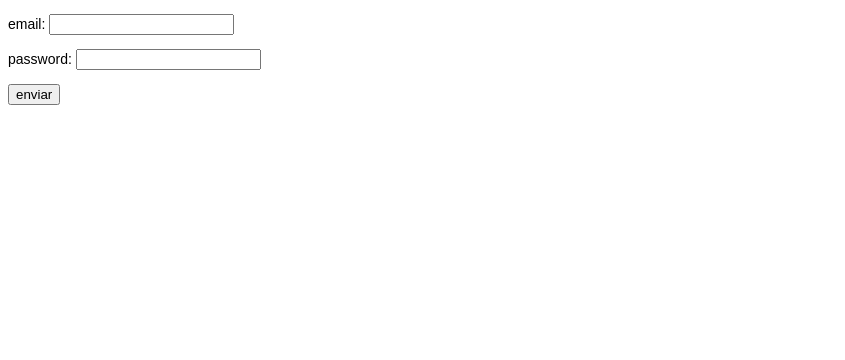
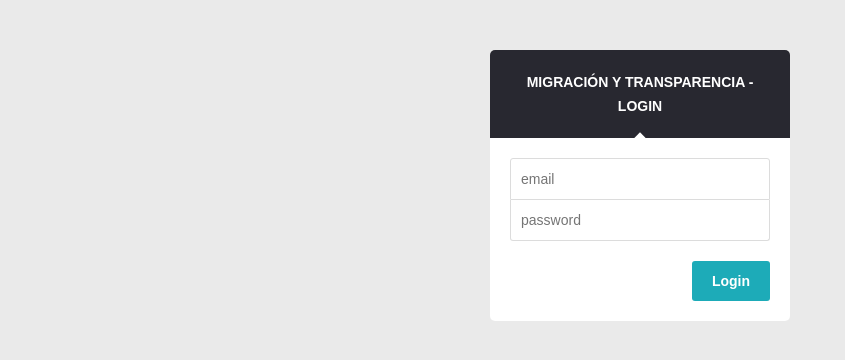
Before and after one commit to fundar/migracion, a CodeIgniter app: page /index.php/requests/login in a window 1280 px wide. Shown: the top 360 px of the page, without its empty margins (0-845 px from the left). Run offline with CodeIgniter, Linux system fonts and the light colour scheme.

Commit message:
cambios login migracion

```diff
--- a/application/views/login.php
+++ b/application/views/login.php
@@ -1,38 +1,158 @@
 <!DOCTYPE html>
 <html>
 <head>
-	<meta charset="utf-8" />
+	<meta charset="utf-8">
 	<title>Migración y transparencia - Login</title>
-	<meta name="keywords" content="Migración, transparencia" />
-    <meta name="description" content="Migración y transparencia" />
-<style type='text/css'>
-body
-{
-	font-family: Arial;
+	<style>
+		body {
+			background: #eaeaea;
+			color: #999;
+			font: 100%/1.5em sans-serif;
+			margin: 0;
+		}
+
+		h3 { margin: 0; }
+
+		a {
+			color: #999;
+			text-decoration: none;
+		}
+
+		a:hover { color: #1dabb8; }
+
+		fieldset {
+			border: none;
+			margin: 0;
+		}
+
+		input {
+			border: none;
+			font-family: inherit;
+			font-size: inherit;
+			margin: 0;
+			-webkit-appearance: none;
+		}
+
+		input:focus {
+		  outline: none;
+		}
+
+		input[type="submit"] { cursor: pointer; }
+
+		.clearfix { *zoom: 1; }
+		.clearfix:before, .clearfix:after {
+			content: "";
+			display: table;
+		}
+		.clearfix:after { clear: both; }
+
+		/* ---------- LOGIN-FORM ---------- */
+
+		#login-form {
+			margin: 50px auto;
+			width: 300px;
+		}
+
+		#login-form h3 {
+			background-color: #282830;
+			border-radius: 5px 5px 0 0;
+			color: #fff;
+			font-size: 14px;
+			padding: 20px;
+			text-align: center;
+			text-transform: uppercase;
+		}
+
+		#login-form fieldset {
+			background: #fff;
+			border-radius: 0 0 5px 5px;
+			padding: 20px;
+			position: relative;
+		}
+
+		#login-form fieldset:before {
+			background-color: #fff;
+			content: "";
+			height: 8px;
+			left: 50%;
+			margin: -4px 0 0 -4px;
+			position: absolute;
+			top: 0;
+			-webkit-transform: rotate(45deg);
+			-moz-transform: rotate(45deg);
+			-ms-transform: rotate(45deg);
+			-o-transform: rotate(45deg);
+			transform: rotate(45deg);
+			width: 8px;
+		}
+
+		#login-form input {
 			font-size: 14px;
 		}
-a {
-    color: blue;
-    text-decoration: none;
-    font-size: 14px;
+
+		#login-form input[type="email"],
+		#login-form input[type="password"] {
+			border: 1px solid #dcdcdc;
+			padding: 12px 10px;
+			width: 238px;
 		}
-a:hover
-{
-	text-decoration: underline;
+
+		#login-form input[type="email"] {
+			border-radius: 3px 3px 0 0;
+		}
+
+		#login-form input[type="password"] {
+			border-top: none;
+			border-radius: 0px 0px 3px 3px;
+		}
+
+		#login-form input[type="submit"] {
+			background: #1dabb8;
+			border-radius: 3px;
+			color: #fff;
+			float: right;
+			font-weight: bold;
+			margin-top: 20px;
+			padding: 12px 20px;
+		}
+
+		#login-form input[type="submit"]:hover { background: #198d98; }
+
+		#login-form footer {
+			font-size: 12px;
+			margin-top: 16px;
+		}
+
+		.info {
+			background: #e5e5e5;
+			border-radius: 50%;
+			display: inline-block;
+			height: 20px;
+			line-height: 20px;
+			margin: 0 10px 0 0;
+			text-align: center;
+			width: 20px;
 		}
 	</style>
+	<!--[if lt IE 9]>
+		<script src="http://html5shiv.googlecode.com/svn/trunk/html5.js"></script>
+	<![endif]-->
 </head>
+
 <body>
-    <div>
+    <div id="login-form">
+        <h3>Migración y transparencia - Login</h3>
+        <fieldset>
+            <form action="" method="POST">
+                <input type="email"    name="email"  placeholder="email"    required />
+                <input type="password" name="pwd"    placeholder="password" required />
+                <input type="submit"   name="submit" value="Login" />
+
+                <footer class="clearfix">
                     <?php if($error) echo "<p>" . $error . "</p>";?>
-
-		<form action="" method="POST">
-			<p>email: <input type="text" name="email" id="email" /></p>
-			<p>password: <input type="password" name="pwd" id="pwd" /></p>
-			<p>
-				<input type="submit" name="submit" value="enviar" />
-			</p>
+                </footer>
             </form>
-    </div>
+        </fieldset>
+    </div> <!-- end login-form -->
 </body>
 </html>
```
Lines whose indentation alone changed are shown as unchanged.
